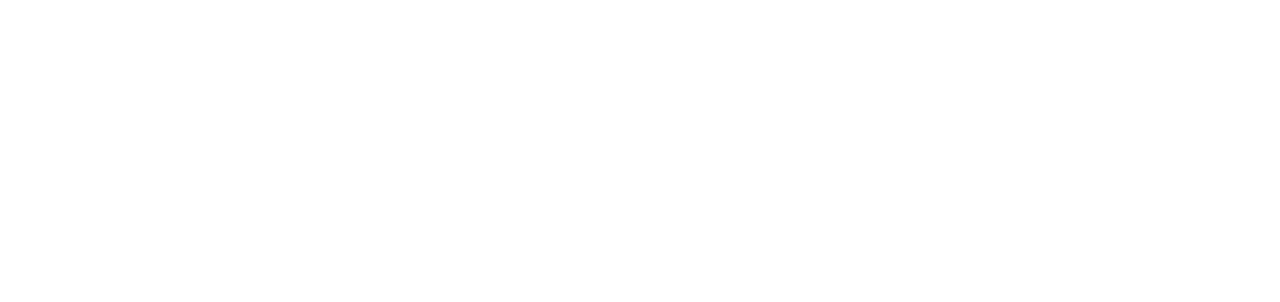
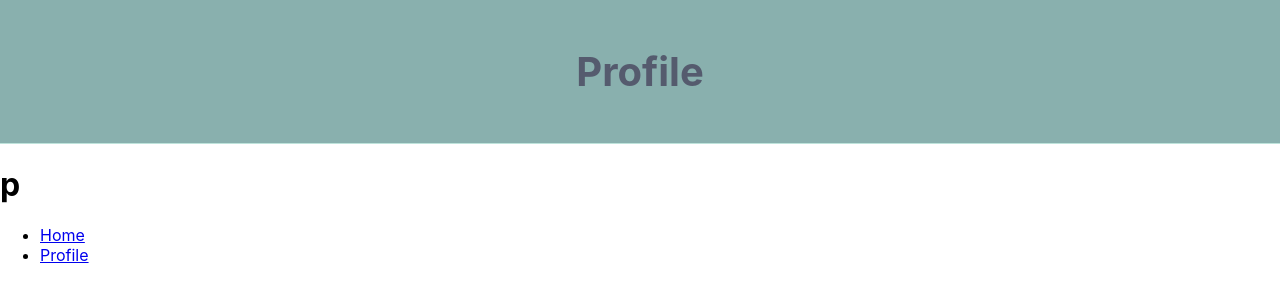
Before and after one commit to ThomasHWik/Flashy-frontend, a React (Create React App) app: page /profile in a window 1280 px wide. Shown: the top 302 px of the page. Built offline with nearby package versions, Linux system fonts and the light colour scheme.

Commit message:
Resolve "create header"

```diff
--- a/package.json
+++ b/package.json
@@ -8,6 +8,7 @@
     "@testing-library/user-event": "^13.5.0",
     "react": "^18.2.0",
     "react-dom": "^18.2.0",
+    "react-router-dom": "^6.22.0",
     "react-scripts": "5.0.1",
     "web-vitals": "^2.1.4"
   },
--- a/src/App.js
+++ b/src/App.js
@@ -1,11 +1,41 @@
-
 import './App.css';
+import { BrowserRouter as Router, Routes, Route, Link } from 'react-router-dom';
+import BrowseFlashy from './components/browseFlashy';
+import Profile from './components/profile';
+import Header from './components/header';
 
 function App() {
   return (
-    <div className="App">
+    <Router>
+      <div>
 
-    </div>
+
+        <Routes>
+          <Route path="/browseFlashy" element={
+            <>
+              <Header header="Browse Flashy"/>
+              <BrowseFlashy />
+            </>
+          } />
+          <Route path="/profile" element={
+            <>
+              <Header header="Profile"/>
+              <Profile />
+            </>
+          } />
+        </Routes>
+        <nav>
+          <ul>
+            <li>
+              <Link to="/browseFlashy">Home</Link>
+            </li>
+            <li>
+              <Link to="/profile">Profile</Link>
+            </li>
+          </ul>
+        </nav>
+      </div>
+    </Router>
   );
 }
 
--- /dev/null
+++ b/src/components/browseFlashy.js
@@ -0,0 +1,12 @@
+import React from "react";
+import "./css/browseFlashy.css";
+
+function BrowseFlashy(props) {
+    return (
+        <div>
+            <h1>B</h1>
+        </div>
+    )
+}
+
+export default BrowseFlashy;
--- /dev/null
+++ b/src/components/css/header.css
@@ -0,0 +1,12 @@
+.header {
+    background-color: #89b0ae;
+    padding: 20px;
+    text-align: center;
+    font-size: 20px;
+    color: #333;
+    border-bottom: 1px solid #bee3db;
+}
+.homeLink {
+    color: #555B6E;
+    text-decoration: none;
+}
--- /dev/null
+++ b/src/components/header.js
@@ -0,0 +1,12 @@
+import React from "react";
+import "./css/header.css";
+
+function Header(props) {
+    return (
+        <div className="header">
+            <h1><a className="homeLink" href="user.html">{props.header}</a></h1>
+        </div>
+    )
+}
+
+export default Header;
--- /dev/null
+++ b/src/components/profile.js
@@ -0,0 +1,12 @@
+import React from "react";
+import "./css/profile.css";
+
+function Profile(props) {
+    return (
+        <div>
+            <h1>p</h1>
+        </div>
+    )
+}
+
+export default Profile;
```
Also changed, not shown: src/components/createFlashy.js (added), src/components/css/browseFlashy.css (added), src/components/css/profile.css (added), src/components/home.js (added), 1 other file (tests, documents, lock files or other folders).
